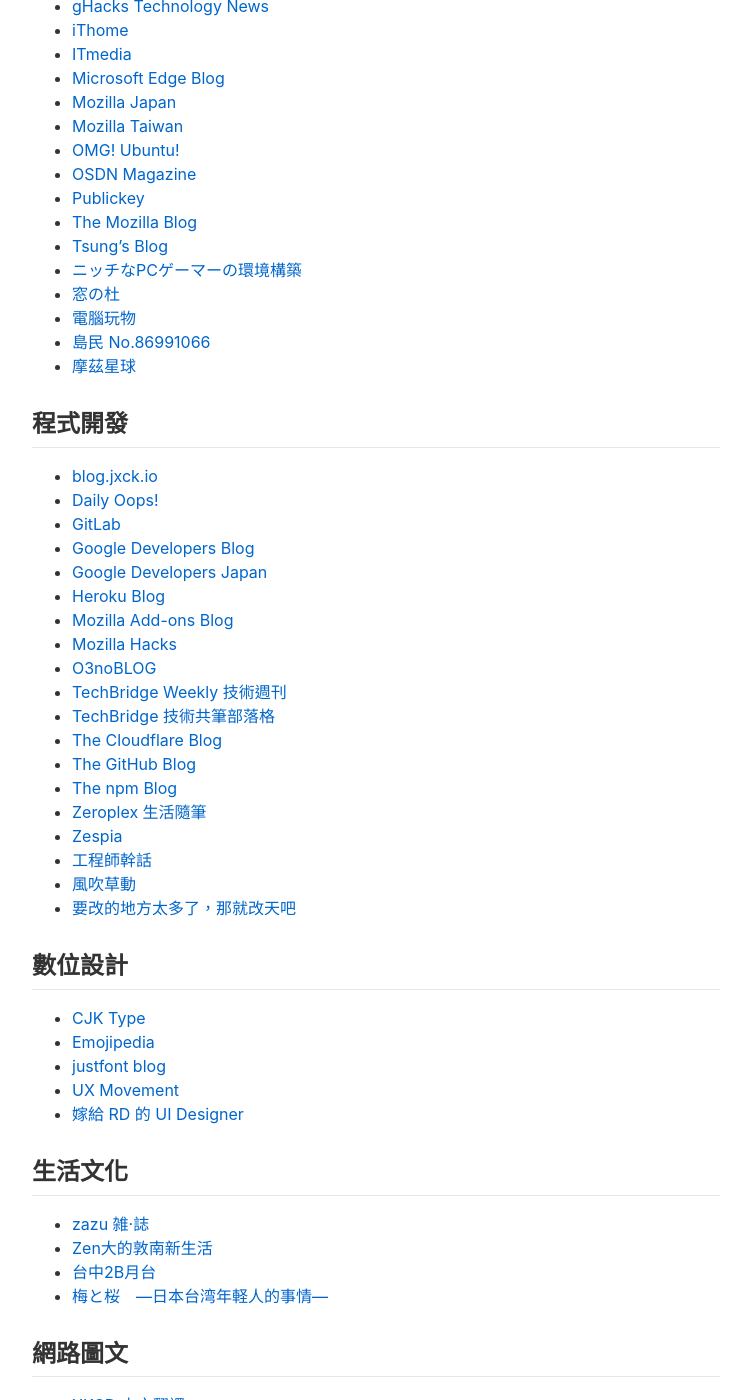
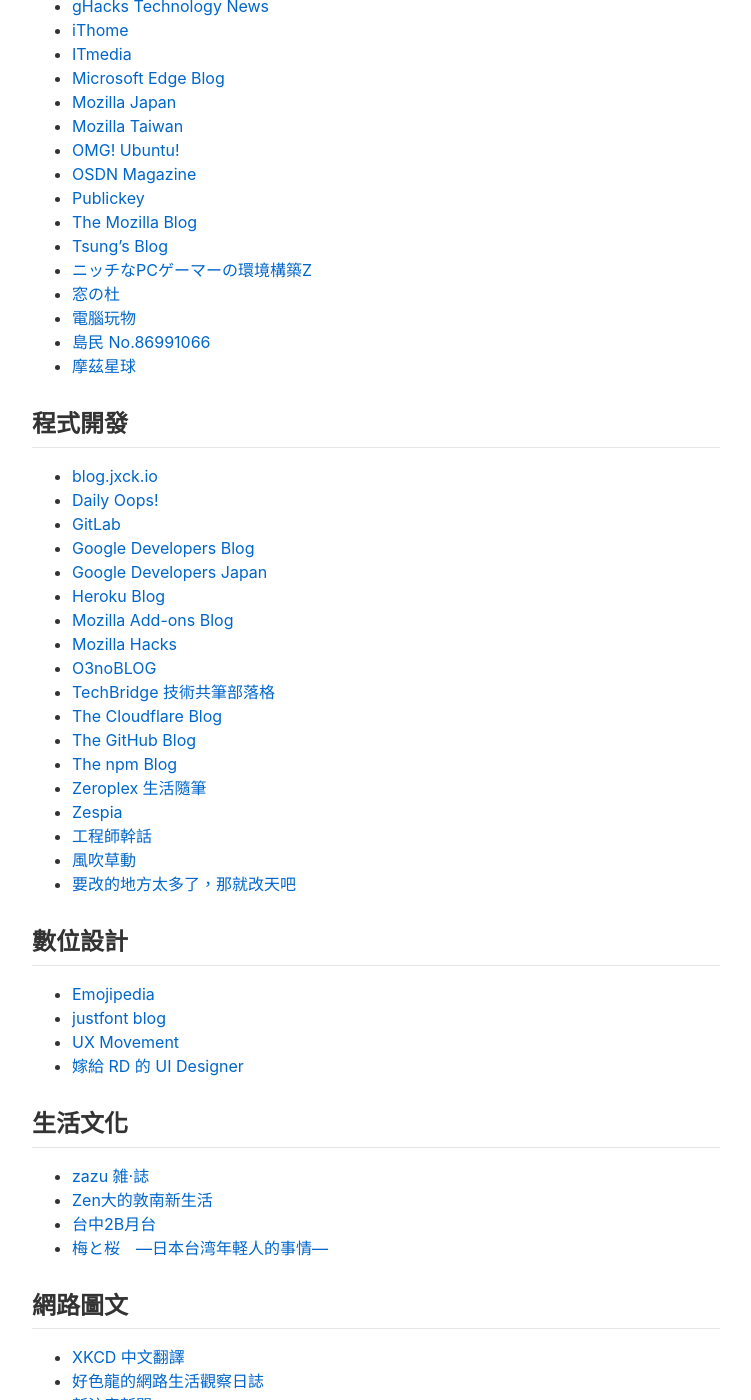
Before and after one commit to mnghsn/jmln.tw, a Jekyll site: the page built from _pages/blogroll.md, in a window 1280 px wide and 1400 px high, scrolled down 363 px. Shown: the whole window, without its empty margins (264-1015 px from the left). Built offline with Jekyll 4.4.1, drawn with Linux system fonts in a browser that asks for light colours.

Commit message:
Update blogroll.md

```diff
--- a/_pages/blogroll.md
+++ b/_pages/blogroll.md
@@ -25,7 +25,7 @@
 * [Publickey](https://www.publickey1.jp/)
 * [The Mozilla Blog](https://blog.mozilla.org/)
 * [Tsung's Blog](https://blog.longwin.com.tw/)
-* [ニッチなPCゲーマーの環境構築](http://blog.livedoor.jp/nichepcgamer/)
+* [ニッチなPCゲーマーの環境構築Z](https://www.nichepcgamer.com/)
 * [窓の杜](https://forest.watch.impress.co.jp/)
 * [電腦玩物](https://www.playpcesor.com/)
 * [島民 No.86991066](https://blog.timshan.idv.tw/)
@@ -42,7 +42,6 @@
 * [Mozilla Add-ons Blog](https://blog.mozilla.org/addons)
 * [Mozilla Hacks](https://hacks.mozilla.org/)
 * [O3noBLOG](https://blog.othree.net/)
-* [TechBridge Weekly 技術週刊](https://weekly.techbridge.cc/)
 * [TechBridge 技術共筆部落格](https://blog.techbridge.cc/)
 * [The Cloudflare Blog](https://blog.cloudflare.com/)
 * [The GitHub Blog](https://blog.github.com/)
@@ -55,7 +54,6 @@
 
 ## 數位設計
 
-* [CJK Type](https://blogs.adobe.com/CCJKType)
 * [Emojipedia](https://blog.emojipedia.org/)
 * [justfont blog](https://blog.justfont.com/)
 * [UX Movement](https://uxmovement.com)
```
